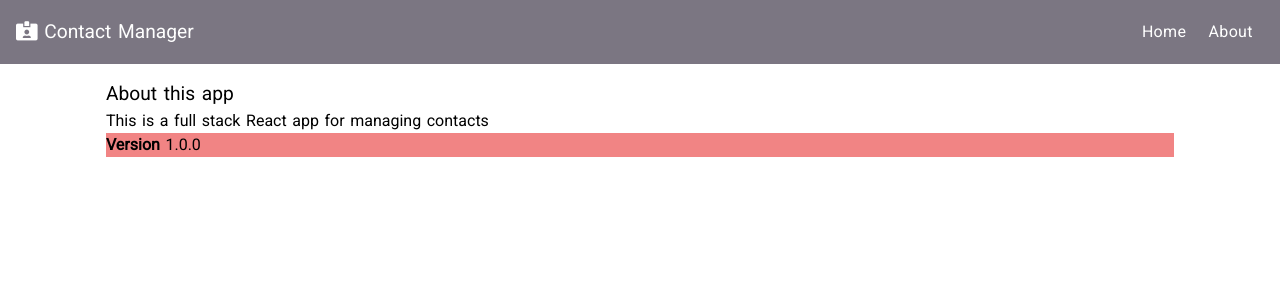
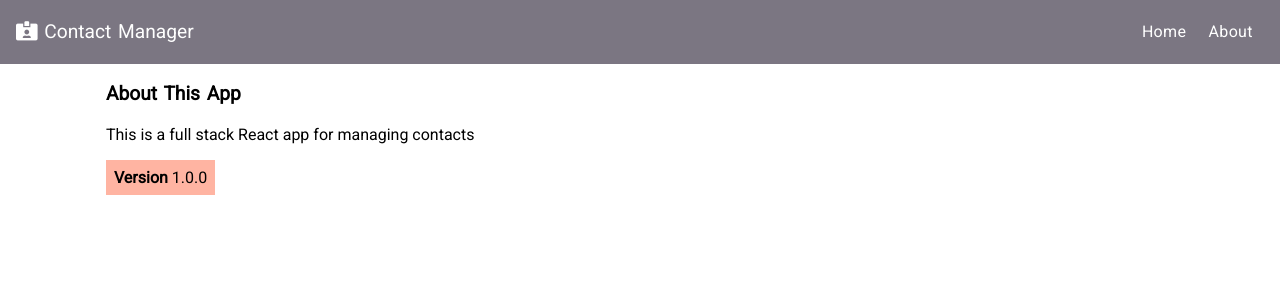
Before and after one commit to shanialmog/contact-manager, a React (Create React App) app in the folder client/: page /about in a window 1280 px wide. Shown: the top 300 px of the page. Built offline with nearby package versions, Linux system fonts and the light colour scheme.

Commit message:
setup context files for contact

```diff
--- a/client/src/App.css
+++ b/client/src/App.css
@@ -29,13 +29,17 @@ body {
 
 h1 {
   font-size: 1.2rem;
+}
+
+nav h1 {
   font-weight: 400;
 }
 
 nav {
+  height: 8vh;
+  width: 100vw;
   display: flex;
   justify-content: space-between;
-  height: 8vh;
   background-color: var(--primary-color);
   color: #fff;
   align-items: center;
@@ -45,7 +49,7 @@ nav {
   margin-bottom: 1rem;
 }
 
-p, h1, h2, h3 {
+h1, h2, h3 {
   line-height: 1.5em;
   word-spacing: 0.1em;
 }
@@ -55,7 +59,8 @@ nav ul {
 }
 
 .bg-badge {
-  background-color: var(--badge-color);
+  display: inline-block;
+  background-color: var(--bg-color);
 }
 
 ul {
@@ -78,6 +83,14 @@ nav a {
   max-width: 1100px;
   margin: auto;
   overflow: hidden;
+}
+
+.margin-1 {
+  margin: 1rem 0;
+}
+
+.padding-1 {
+  padding: 0.5rem;
 }
 /* .App {
   text-align: center;
--- a/client/src/App.js
+++ b/client/src/App.js
@@ -2,12 +2,14 @@
 import './App.css'
 import { Fragment } from 'react'
 import { BrowserRouter as Router, Route, Switch } from 'react-router-dom'
+import ContactState from './context/contact/ContactState'
 import Navbar from './components/layout/NavBar'
 import Home from './components/pages/Home'
 import About from './components/pages/About'
 
 const App = () => {
   return (
+    <ContactState>
       <Router>
         <Fragment>
           <Navbar />
@@ -19,6 +21,7 @@ const App = () => {
           </div>
         </Fragment>
       </Router>
+    </ContactState>
   )
 }
 
--- a/client/src/components/layout/NavBar/index.js
+++ b/client/src/components/layout/NavBar/index.js
@@ -12,7 +12,7 @@ const Navbar = ({ title, icon }) => {
                     <Link to="/">Home</Link>
                 </li>
                 <li>
-                    <Link to="/">About</Link>
+                    <Link to="/about">About</Link>
                 </li>
             </ul>
         </nav>
--- a/client/src/components/pages/About/index.js
+++ b/client/src/components/pages/About/index.js
@@ -2,13 +2,13 @@
 const About = () => {
     return (
         <div>
-            <h1> About this app</h1>
-            <p className="p-1">
+            <h1> About This App</h1>
+            <p className="margin-1">
                 This is a full stack React app for managing contacts
             </p>
-            <p className='p-1 bg-badge'>
+            <text className='padding-1 bg-badge'>
                 <strong>Version</strong> 1.0.0
-            </p>
+            </text>
         </div>
     )
 }
--- /dev/null
+++ b/client/src/context/contact/ContactState.js
@@ -0,0 +1,69 @@
+import { useReducer } from 'react'
+import uuid from 'uuid'
+import ContactContext from './contactContext'
+import contactReducer from './contactReducer'
+import {
+    ADD_CONTACT,
+    DELETE_CONTACT,
+    SET_CURRENT,
+    CLEAR_CURRENT,
+    UPDATE_CONTACT,
+    FILTER_CONTACTS,
+    CLEAR_FILTER
+} from '../types'
+
+const ContactState = (props) => {
+    const initialState = {
+        contacts: [
+            {
+                id: 1,
+                name: 'Abraham Abe',
+                email: 'abe@gmail.com',
+                phone: '111-111-111',
+                type: 'personal'
+            },
+            {
+                id: 2,
+                name: 'Berry Ber',
+                email: 'Ber@gmail.com',
+                phone: '222-222-222',
+                type: 'personal'
+            },
+            {
+                id: 3,
+                name: 'Cindy Ci',
+                email: 'ci@gmail.com',
+                phone: '333-33-333',
+                type: 'Professional'
+            }
+        ]
+    }
+
+    const [state, dispatch] = useReducer(contactReducer, initialState)
+
+    // Add Contact
+
+    // Delete Contact
+
+    // Set Current Contact
+
+    // Clear Current Contact
+
+    // Update Contact
+
+    // Filter Contact
+
+    // Clear Contact
+
+    return (
+        <ContactContext.Provider
+            value={{
+                contact: state.contacts
+            }}
+        >
+            {props.children}
+        </ContactContext.Provider>
+    )
+}
+
+export default ContactState
--- /dev/null
+++ b/client/src/context/contact/contactContext.js
@@ -0,0 +1,6 @@
+import { createContext } from 'react'
+
+const contactContext = createContext()
+
+
+export default contactContext
--- /dev/null
+++ b/client/src/context/types.js
@@ -0,0 +1,9 @@
+export const ADD_CONTACT = 'ADD_CONTACT'
+export const DELETE_CONTACT = 'DELETE_CONTACT'
+export const SET_CURRENT = 'SET_CURRENT'
+export const CLEAR_CURRENT = 'CLEAR_CURRENT'
+export const UPDATE_CONTACT = 'UPDATE_CONTACT'
+export const FILTER_CONTACTS = 'FILTER_CONTACTS'
+export const CLEAR_FILTER = 'CLEAR_FILTER'
+export const SET_ALERT = 'SET_ALERT'
+export const REMOVE_ALERT = 'REMOVE_ALERT'
```
Also changed, not shown: client/src/context/contact/contactReducer.js (added). Lines whose indentation alone changed are shown as unchanged.
